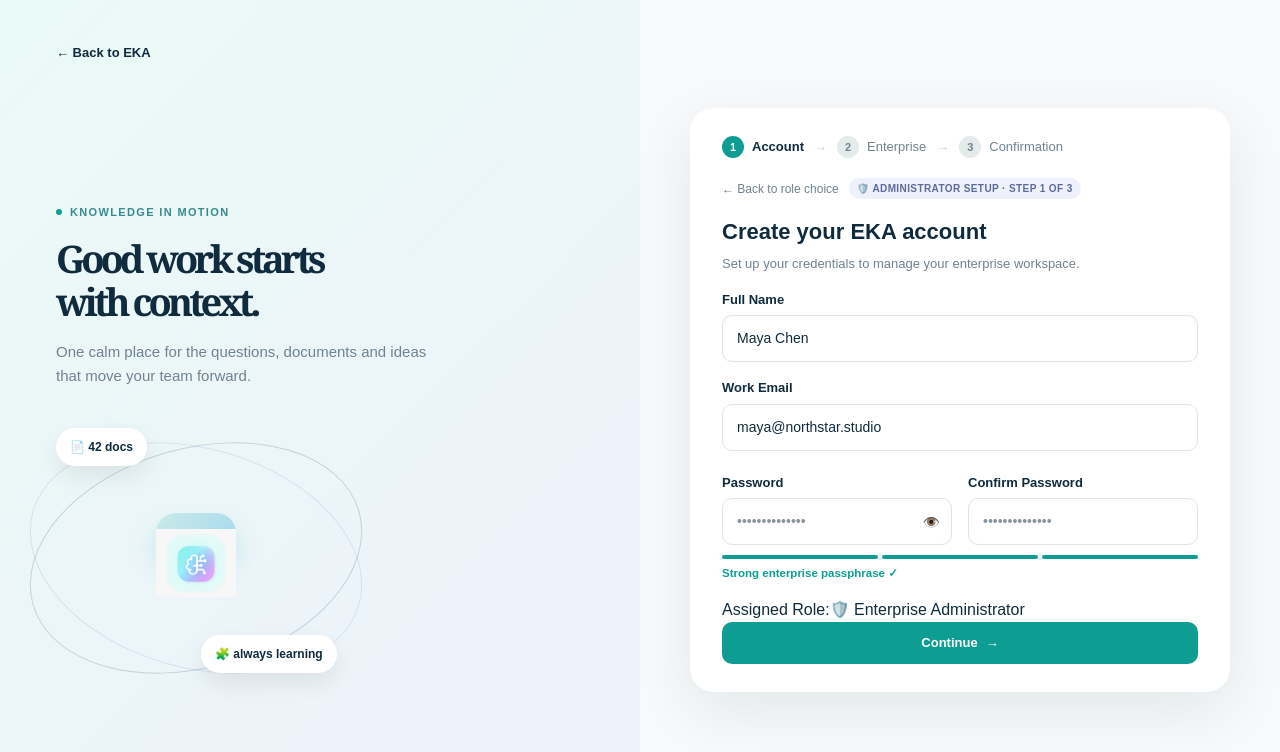
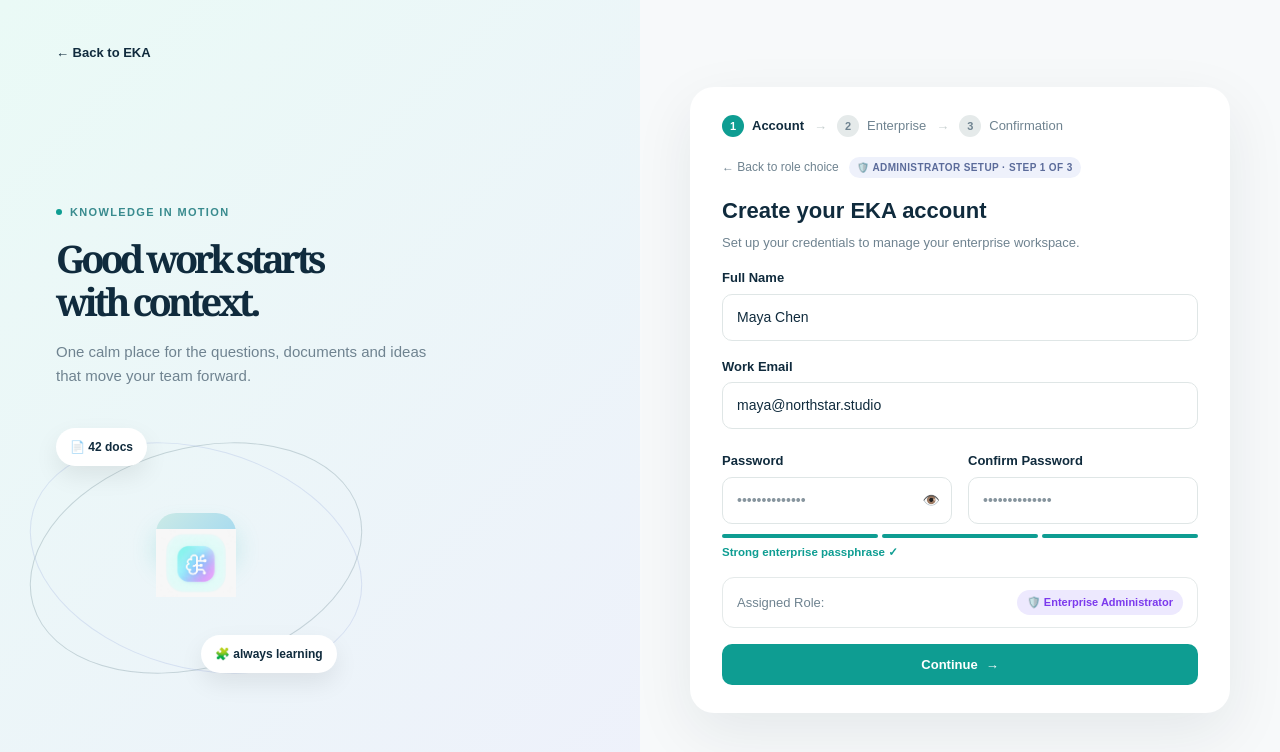
Before and after one commit to EKA-Project/enterprise-knowledge-agent, a React app in the folder frontend/: page /signup/admin/account in a window 1280 px wide. Shown: the top 752 px of the page. Built offline with nearby package versions, Linux system fonts and the light colour scheme; the HTML template or start-up script is replaced by a standard one.

Commit message:
Css to  page of admin acc

```diff
--- a/frontend/src/styles/auth.css
+++ b/frontend/src/styles/auth.css
@@ -819,3 +819,27 @@
   color: var(--teal);
   font-weight: 600;
 }
+/* ==========================================================================
+   Assigned role box (Admin Account page)
+   ========================================================================== */
+
+.assigned-role-box {
+  display: flex;
+  align-items: center;
+  justify-content: space-between;
+  padding: 12px 14px;
+  border: 1px solid #e5eaea;
+  border-radius: 12px;
+  margin: 16px 0;
+  font-size: 13px;
+  color: var(--muted);
+}
+
+.assigned-role-badge {
+  padding: 4px 10px;
+  border-radius: 999px;
+  background: #ede9fe;
+  color: #7c3aed;
+  font-size: 11px;
+  font-weight: 700;
+}
```
